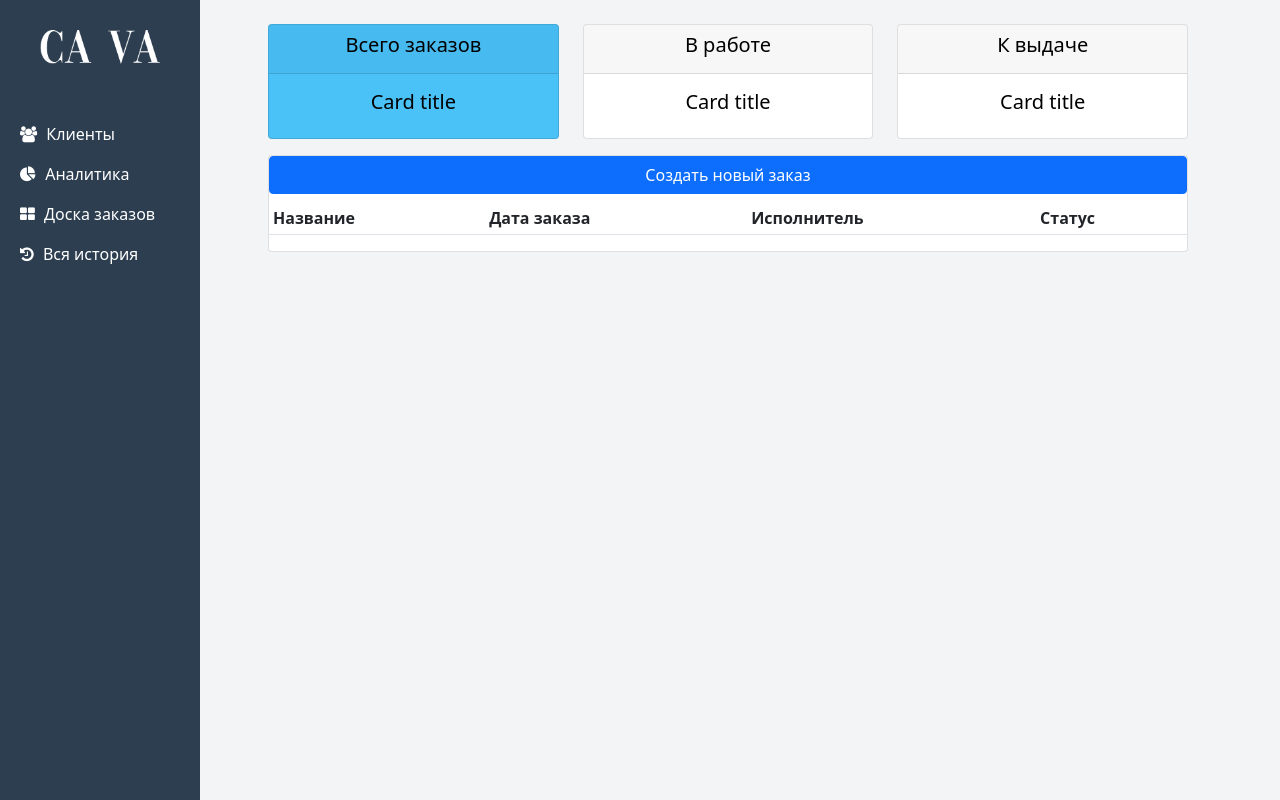
After one commit to Timofey1488/CRM, a Django app: page /dashboard/ in a window 1280 px wide. The commit adds this page. Run offline with Django 4.2, Linux system fonts and the light colour scheme; lists and menus that the app fills with data are empty.

Commit message:
Add new templates

```diff
--- /dev/null
+++ b/CRM/forms.py
@@ -0,0 +1,5 @@
+from django import forms
+
+
+class MyForm(forms.Form):
+    date = forms.DateField(widget=forms.DateInput(attrs={'type': 'date'}))
--- a/CRM/models.py
+++ b/CRM/models.py
@@ -1,4 +1,4 @@
-import datetime
+from datetime import datetime
 
 from django.contrib.auth.models import AbstractUser
 from django.core.validators import MinValueValidator, MaxValueValidator
@@ -85,8 +85,7 @@ class Owner(Base):
 
 
 class Order(Base):
-    date_planned = models.DateTimeField()
-    date_ready = models.DateTimeField()
+    date_ready = models.DateTimeField(default=datetime.now)
     service_name = models.CharField(max_length=256, verbose_name="Service Name")
     order_description = models.CharField(max_length=256, verbose_name="Order Description")
     notes = models.CharField(max_length=256, verbose_name="Notes")
--- a/CRM/views.py
+++ b/CRM/views.py
@@ -13,3 +13,7 @@ class BusinessAnalytics(TemplateView):
 
 class ClientsList(TemplateView):
     template_name = 'clients/clients.html'
+
+
+def dashboard(request):
+    return render(request, 'dashboard/dashboard.html')
--- a/atelierCRM/settings.py
+++ b/atelierCRM/settings.py
@@ -41,8 +41,7 @@ INSTALLED_APPS = [
     'django.contrib.messages',
     'django.contrib.staticfiles',
 
-    'CRM',
-    'bootstrap_datepicker_plus',
+    'CRM'
 ]
 
 MIDDLEWARE = [
--- a/atelierCRM/urls.py
+++ b/atelierCRM/urls.py
@@ -18,7 +18,7 @@ from django.contrib import admin
 from django.urls import path, include
 from django.conf.urls.static import static
 
-from CRM.views import HomeView, BusinessAnalytics, ClientsList
+from CRM.views import HomeView, BusinessAnalytics, ClientsList, dashboard
 from atelierCRM import settings
 
 urlpatterns = [
@@ -26,4 +26,5 @@ urlpatterns = [
     path('admin/', admin.site.urls),
     path('analytics/', BusinessAnalytics.as_view(), name='business_analytics'),
     path('clients/', ClientsList.as_view(), name='clients_list'),
+    path('dashboard/', dashboard, name='dashboard'),
 ]
--- a/static/css/main.css
+++ b/static/css/main.css
@@ -65,3 +65,7 @@
         background-color: #4299e1;
         color: #ffffff;
     }
+
+    #total-orders{
+        background-color: #4ac1f7;
+    }
--- a/templates/clients/clients.html
+++ b/templates/clients/clients.html
@@ -10,7 +10,7 @@
                 <button class="bg-blue-700 text-white px-4 rounded hover:bg-blue-600">Найти</button>
             </div>
             <div>
-                <a href="#" class="inline-block bg-blue-500 text-white px-4 py-1 rounded hover:bg-blue-600 flex items-center justify-center">
+                <a href="#" class="inline-block bg-blue-500 text-white text-center px-6 py-0.3 text-decoration-none rounded hover:bg-blue-600 flex items-center justify-center">
                     Импорт клиента
                 </a>
             </div>
--- a/templates/core/base.html
+++ b/templates/core/base.html
@@ -11,6 +11,7 @@
     </title>
     <link rel="shortcut icon" type="image/x-icon" href="{% static 'img/favicon.ico' %}">
     <link href="https://unpkg.com/tailwindcss@^1.0/dist/tailwind.min.css" rel="stylesheet">
+    <link href="https://cdn.jsdelivr.net/npm/bootstrap@5.0.2/dist/css/bootstrap.min.css" rel="stylesheet" integrity="sha384-EVSTQN3/azprG1Anm3QDgpJLIm9Nao0Yz1ztcQTwFspd3yD65VohhpuuCOmLASjC" crossorigin="anonymous">
     <link href="https://cdnjs.cloudflare.com/ajax/libs/font-awesome/4.7.0/css/font-awesome.min.css" rel="stylesheet">
     <link rel="stylesheet" href="{% static 'css/main.css' %}">
     {% block head_extra %}{% endblock %}
--- a/templates/core/navbar.html
+++ b/templates/core/navbar.html
@@ -6,26 +6,26 @@
             <img id="logo" src="{% static 'img/cava_logo.png' %}" alt="Logo"></a>
         </span>
     </div>
-    <div id="menuItems">
-        <a href="{% url 'clients_list' %}" class="menu-item flex mt-10 items-center hover:border border-white rounded p-2">
-            <div class="icon">
+    <div id="menuItems ">
+        <a href="{% url 'clients_list' %}" class="menu-item flex mt-10 ml-3 items-center text-center hover:border border-white rounded p-2">
+            <div class="icon text-center">
                  <i style="margin-right: 5px" class="fa fa-users" aria-hidden="true"></i>
                 Клиенты
             </div>
         </a>
-        <a href="{% url 'business_analytics' %}" class="menu-item flex items-center hover:border border-white rounded p-2">
+        <a href="{% url 'business_analytics' %}" class="menu-item flex ml-3 items-center hover:border border-white rounded p-2">
              <div class="icon">
                 <i style="margin-right: 5px" class="fa fa-pie-chart" aria-hidden="true"></i>
                 Аналитика
             </div>
         </a>
-        <a href="#" class="menu-item flex items-center hover:border border-white rounded p-2">
+        <a href="{% url 'dashboard' %}" class="menu-item flex ml-3 items-center hover:border border-white rounded p-2">
              <div class="icon">
                 <i style="margin-right: 5px" class="fa fa-th-large" aria-hidden="true"></i>
                  Доска заказов
             </div>
         </a>
-         <a href="#" class="menu-item flex items-center hover:border border-white rounded p-2">
+         <a href="#" class="menu-item flex ml-3 items-center hover:border border-white rounded p-2">
              <div class="icon">
                 <i style="margin-right: 5px" class="fa fa-history" aria-hidden="true"></i>
                  Вся история
--- a/templates/dashboard/dashboard.html
+++ b/templates/dashboard/dashboard.html
@@ -1,5 +1,21 @@
 {% extends 'core/base.html' %}
 {% load static %}
 {% block content %}
+    {% include 'dashboard/status.html' %}
+    <div class="col">
+        <div class="col-md">
+            <div class="card card_body">
+                <a class="btn btn-primary  btn-block " href="">Создать новый заказ</a>
+                <table class="table table-sm mt-2">
+                    <tr>
+                        <th>Название</th>
+                        <th>Дата заказа</th>
+                        <th>Исполнитель</th>
+                        <th>Статус</th>
+                    </tr>
 
+                </table>
+            </div>
+        </div>
+    </div>
 {% endblock content %}
--- /dev/null
+++ b/templates/dashboard/status.html
@@ -0,0 +1,40 @@
+<br>
+
+<div class="row">
+    <div class="col">
+    <div class="col-md">
+        <div class="card text-center text-black mb-3 " id="total-orders">
+            <div class="card-header">
+                <h5 class="card-title">Всего заказов</h5>
+            </div>
+            <div class="card-body">
+                <h5 class="card-title">Card title</h5>
+            </div>
+        </div>
+    </div>
+    </div>
+    <div class="col">
+        <div class="col-md">
+            <div class="card text-center text-black mb-3 " id="orders-in-process">
+                <div class="card-header">
+                    <h5 class="card-title">В работе</h5>
+                </div>
+                <div class="card-body">
+                    <h5 class="card-title">Card title</h5>
+                </div>
+            </div>
+        </div>
+    </div>
+    <div class="col">
+        <div class="col-md">
+            <div class="card text-center text-black mb-3" id="finished-not-paid">
+                <div class="card-header">
+                    <h5 class="card-title">К выдаче</h5>
+                </div>
+                <div class="card-body">
+                    <h5 class="card-title">Card title</h5>
+                </div>
+            </div>
+        </div>
+    </div>
+</div>
```
Also changed, not shown: CRM/migrations/0004_remove_order_date_planned_alter_order_date_ready.py (added).
